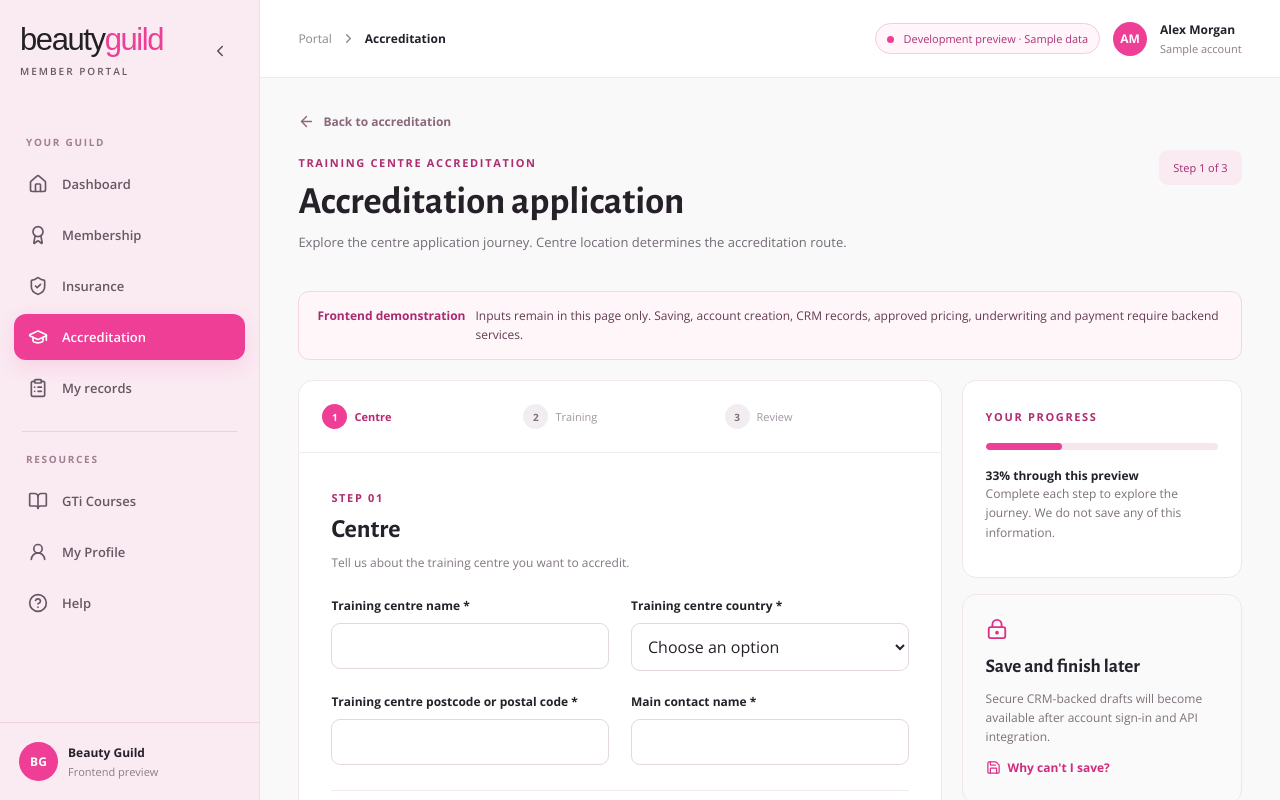
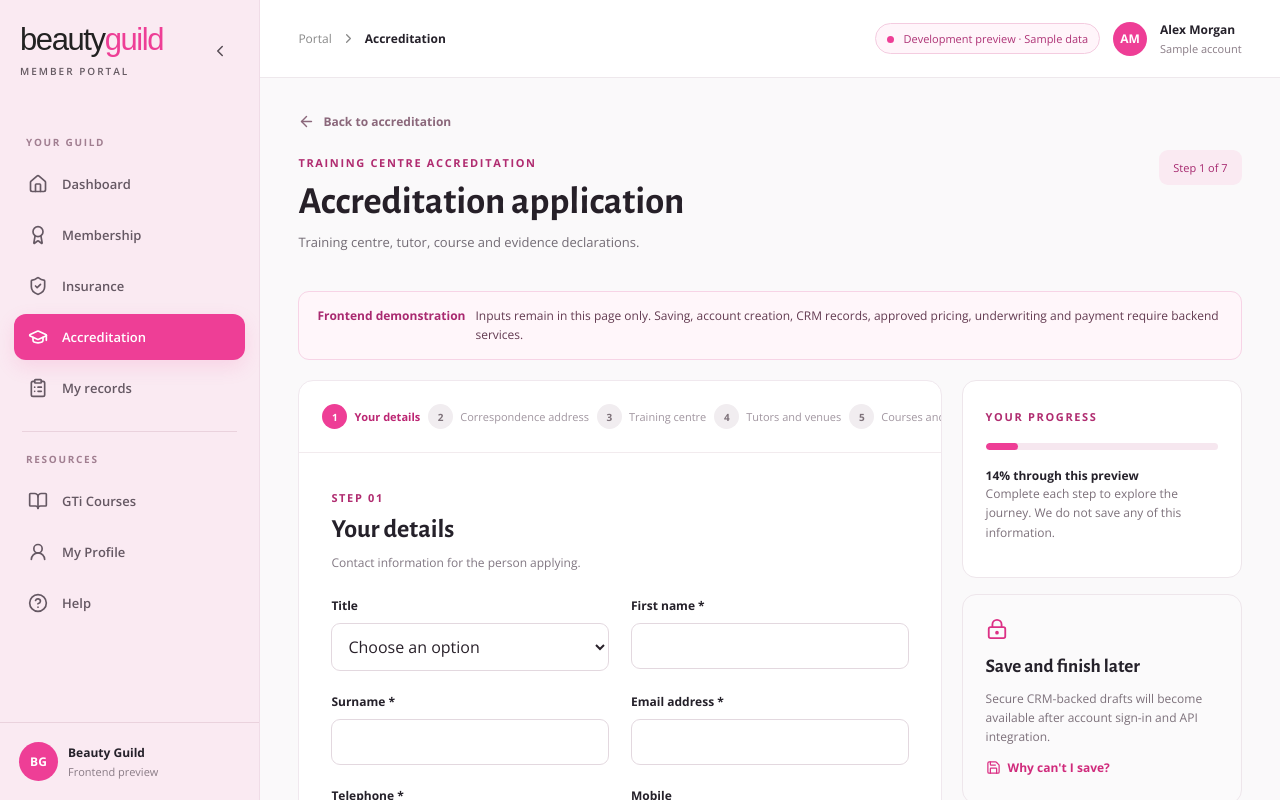
Before and after one commit to A2Z-Cloud/BeautyGuild_Portal, a React (Vite) app in the folder apps/portal/: page /accreditation/new in a window 1280 px wide. Shown: the top 800 px of the page. Built offline with nearby package versions, Linux system fonts and the light colour scheme; a web font is replaced by a local one.

Commit message:
feat(portal): expand V1-informed membership accreditation and insurance forms

```diff
--- a/apps/portal/src/JourneyConfig.js
+++ b/apps/portal/src/JourneyConfig.js
@@ -1,32 +1,107 @@
-const choice=(name,label,options,required=true)=>({name,label,type:'radio',options:options.map(o=>typeof o==='string'?{value:o,label:o}:o),required});
-const field=(name,label,type='text',required=true,more={})=>({name,label,type,required,...more});
+// Preview fields grounded in V1's membership, accreditation and insurance journeys.
+// The backend remains authoritative for prices, eligibility, underwriting and CRM status.
+const f=(name,label,type='text',required=true,extra={})=>({name,label,type,required,...extra});
+const list=x=>x.map(o=>typeof o==='string'?{value:o,label:o}:o);
+const pick=(name,label,x,extra={})=>f(name,label,'radio',true,{options:list(x),...extra});
+const multi=(name,label,x,required=false,extra={})=>f(name,label,'multi',required,{options:list(x),...extra});
+const select=(name,label,x,required=true)=>f(name,label,'select',required,{options:list(x)});
+const yn=(name,label,extra={})=>pick(name,label,[{value:'yes',label:'Yes'},{value:'no',label:'No'}],extra);
+const UK=['United Kingdom','England','Scotland','Wales','Northern Ireland','Ireland','France','Spain','Other'];
+const yes=name=>v=>v[name]==='yes';
+const salon=v=>(v.workingMethods||[]).includes('salon');
 export const JOURNEYS={
-  membership:{
-    title:'Membership', kicker:'BECOME A MEMBER',
-    intro:'Explore membership options and enter your information in this interactive example.',
-    steps:[
-      {title:'Membership',description:'Choose the type of membership you would like to explore.',fields:[choice('plan','Membership option',['Guild Associate','Guild Professional','Guild International']),choice('working','How do you work?',['Self-employed','Employed','Training centre','Other'])]},
-      {title:'Your details',description:'We will ask for verified contact information once the backend is connected.',fields:[field('name','Full name'),field('email','Email address','email'),field('business','Business or trading name','text',false),field('postcode','Postcode')]},
-      {title:'Review',description:'Check your details before the live submission and payment stage.',fields:[field('accept','I understand this is a demonstration and no membership will be created.','checkbox')]},
-    ],
-  },
-  accreditation:{
-    title:'Accreditation', kicker:'TRAINING CENTRE ACCREDITATION',
-    intro:'Explore the centre application journey. Centre location determines the accreditation route.',
-    steps:[
-      {title:'Centre',description:'Tell us about the training centre you want to accredit.',fields:[field('centre','Training centre name'),field('country','Training centre country','select',true,{options:['United Kingdom','England','Scotland','Wales','Northern Ireland','Ireland','France','Spain','Other']}),field('postcode','Training centre postcode or postal code'),field('contact','Main contact name')]},
-      {title:'Training',description:'Provide an example of your training provision.',fields:[choice('delivery','How do you deliver courses?',['In person','Online','Both']),field('course','Primary course title'),field('tutors','Number of tutors','number'),field('notes','Additional information','textarea',false)]},
-      {title:'Review',description:'The live application will verify membership and accreditation eligibility.',fields:[field('accept','I understand this is only a demonstration and no accreditation will be awarded.','checkbox')]},
-    ],
-  },
-  insurance:{
-    title:'Insurance', kicker:'BUSINESS INSURANCE',
-    intro:'Try the insurance questionnaire and see how the cover selection journey is presented.',
-    steps:[
-      {title:'Business',description:'Tell us about your business. No information is sent to an insurer.',fields:[choice('route','What best describes your business?',[{value:'individual',label:'Individual practitioner'},{value:'salon',label:'Salon or business premises'}]),field('business','Trading name'),field('postcode','Business postcode'),field('turnover','Approximate annual turnover (£)','number',true)]},
-      {title:'Cover',description:'Select the cover options you wish to explore in this example.',fields:[choice('liability','Include Public Liability?', ['Yes','No']),choice('employees','Do you employ other people?', ['Yes','No']),choice('contents','Would you like to explore contents cover?',['Yes','No'])]},
-      {title:'Declarations',description:'Answer the preview statements. Real underwriting checks are not connected.',fields:[choice('claims','Have you had insurance claims in the last five years?',['Yes','No']),choice('qualified','Do you hold appropriate qualifications for your treatments?',['Yes','No']),field('accept','I understand no premium, underwriting decision or insurance cover is provided in this preview.','checkbox')]},
-      {title:'Review',description:'Review your answers. Live pricing and checkout require a backend connection.',fields:[]},
-    ],
-  },
+membership:{title:'Membership',kicker:'GUILD MEMBERSHIP',intro:'Explore membership options, branches, add-ons and available cover.',steps:[
+{id:'cover',title:'Your membership',description:'Tell us about the membership you need.',fields:[
+pick('membershipPurpose','I am joining as',['Individual practitioner','Salon owner','Training professional']),
+select('territory','Where are you based?',UK),yn('insuranceWanted','Would you like insurance with your membership?'),
+pick('frequency','Preferred payment frequency',['Annual','Monthly'])]},
+{id:'details',title:'Your details',description:'Identity and contact information for your membership.',fields:[
+select('title','Title',['Mr','Mrs','Miss','Ms','Mx','Dr'],false),
+f('firstName','First name'),f('lastName','Surname'),f('email','Email address','email'),f('mobile','Mobile','tel'),
+f('business','Business name','text',false),f('address1','Address line 1'),f('address2','Address line 2','text',false),
+f('town','Town / city'),f('county','County','text',false),f('postcode','Postcode')]},
+{id:'options',title:'Membership options',description:'Live eligibility and prices will be verified by the backend.',fields:[
+select('membershipLevel','Membership level',['Associate Membership','Full Membership','International Membership']),
+multi('branches','Professional branches',['Beauty','Nails','Holistic','Hair','Spa'],true),
+yn('newMember','Is this your first membership?'),yn('renewal','Are you renewing?',{required:false})]},
+{id:'addons',title:'Add-ons',description:'Explore optional membership services.',fields:[
+multi('additionalBranches','Additional branches',['Beauty','Nails','Holistic','Hair','Spa']),
+yn('teaching','Do you provide teaching or training?'),yn('printedCertificate','Printed certificate?',{required:false}),
+f('notes','Additional information','textarea',false)]},
+{id:'insurance',title:'Insurance options',description:'Combined insurance requires separate risk questions and underwriting.',when:yes('insuranceWanted'),fields:[
+yn('liability','Include public liability?'),yn('professional','Include treatment cover?'),
+yn('contents','Consider equipment / contents?',{required:false}),f('coverNotes','Describe cover requirements','textarea',false)]},
+{id:'declarations',title:'Declarations',description:'Please review the statements below.',fields:[
+f('accuracy','I confirm the details entered for this demonstration are accurate.','checkbox'),
+f('ethics','I have reviewed the Guild Code of Ethics.','checkbox'),
+f('privacy','I acknowledge the privacy information.','checkbox')]},
+{id:'review',title:'Review and account',description:'Review before the account checkpoint. No real application will be submitted.',fields:[]}
+]},
+accreditation:{title:'Accreditation',kicker:'TRAINING CENTRE ACCREDITATION',intro:'Training centre, tutor, course and evidence declarations.',steps:[
+{id:'applicant',title:'Your details',description:'Contact information for the person applying.',fields:[
+select('title','Title',['Mr','Mrs','Miss','Ms','Mx','Dr'],false),
+f('firstName','First name'),f('lastName','Surname'),f('email','Email address','email'),f('phone','Telephone','tel'),
+f('mobile','Mobile','tel',false)]},
+{id:'contact-address',title:'Correspondence address',description:'This may differ from the teaching location.',fields:[
+select('contactCountry','Country',UK),f('address1','Address line 1'),f('address2','Address line 2','text',false),
+f('town','Town / city'),f('county','County','text',false),f('postcode','Postcode')]},
+{id:'centre',title:'Training centre',description:'Centre country determines UK versus International Accreditation.',fields:[
+f('centre','Training school name'),select('country','Training centre country',UK),
+f('centreContact','Contact name'),f('centreEmail','Centre email','email'),f('centreMobile','Centre mobile','tel'),
+f('centreAddress','Centre address line 1'),f('centreTown','Centre town'),f('centreCounty','Centre county','text',false),
+f('centrePostcode','Centre postcode')]},
+{id:'tutors',title:'Tutors and venues',description:'Indicate additional teaching staff and venues.',fields:[
+yn('otherTutors','Do you engage other tutors?'),yn('tutorQualified','Do tutors hold relevant qualifications for six months?',{when:yes('otherTutors')}),
+f('tutorCount','Number of tutors','number',true,{when:yes('otherTutors')}),
+f('tutorDetails','Tutor names, qualifications and emails','textarea',true,{when:yes('otherTutors')}),
+yn('additionalVenues','Do you teach at additional venues?'),
+f('venueDetails','Other venue details','textarea',false,{when:yes('additionalVenues')})]},
+{id:'courses',title:'Courses and delivery',description:'Select subject areas. The live catalogue is not connected.',fields:[
+multi('courses','Course subjects',['Beauty Therapy','Nail Technology','Holistic Therapy','Make-up','Massage','Lashes and Brows','Hair','Other'],true),
+f('courseDetails','Course / qualification details','textarea'),
+multi('delivery','Delivery methods',['Classroom','Live online','Blended','Self-paced'],true),
+multi('assessment','Assessment methods',['Practical','Theory','Portfolio','Other'],true)]},
+{id:'declarations',title:'Accreditation declarations',description:'Confirm training and qualification standards.',fields:[
+yn('qualifiedSixMonths','Have you held the qualification for six months?'),
+yn('teachingQualification','Do you hold a teaching qualification?'),
+yn('evidenceAvailable','Can you provide evidence if requested?'),
+f('terms','I accept the application terms and privacy information.','checkbox')]},
+{id:'review',title:'Review and account',description:'Review your answers. CRM validity dates are read from the actual Accreditation record in live mode.',fields:[]}
+]},
+insurance:{title:'Insurance',kicker:'BEAUTY GUILD INSURANCE',intro:'Business, cover, property, declarations and quotation summary.',steps:[
+{id:'about',title:'About you',description:'Applicant details for your insurance quotation.',fields:[
+f('firstName','First name'),f('lastName','Surname'),f('email','Email address','email'),
+f('mobile','Telephone','tel'),select('country','Territory',UK),f('postcode','Postcode'),
+pick('frequency','Payment frequency',['Annual','Monthly'])]},
+{id:'business',title:'How you work',description:'Select all applicable working arrangements.',fields:[
+multi('workingMethods','How you work',[
+{value:'home',label:'Working from home'},{value:'mobile',label:'Mobile therapist'},{value:'rented',label:'Rented salon room'},
+{value:'subcontractor',label:'Subcontractor'},{value:'salon',label:'Salon / commercial premises'}],true),
+f('business','Trading name'),f('turnover','Annual turnover (£)','number'),
+yn('employees','Do you employ other people?'),f('employeeCount','Number of employees','number',true,{when:yes('employees')}),
+yn('namedPeople','Insure named additional people?'),f('namedDetails','Additional people / roles','textarea',true,{when:yes('namedPeople')})]},
+{id:'cover',title:'Your cover',description:'Select cover and specialist treatments.',fields:[
+yn('liability','Include public liability?'),yn('treatmentCover','Include professional treatment cover?'),
+multi('treatments','Specialist treatment extensions',['Microneedling','Dermaplaning','Microblading / SPMU','Advanced Electrolysis','Piercing','Other']),
+yn('qualified','Are you qualified for the selected treatments?'),yn('patchTesting','Will you complete required patch testing?'),
+yn('contents','Equipment / contents cover?'),f('contentsSum','Equipment or contents sum insured (£)','number',true,{when:yes('contents')}),
+yn('businessInterruption','Business interruption cover?'),yn('buildingsCover','Buildings cover?')]},
+{id:'property',title:'Property and premises',description:'Extra premises details for salon or selected property cover.',
+when:v=>salon(v)||v.contents==='yes'||v.buildingsCover==='yes'||v.businessInterruption==='yes',fields:[
+f('premisesAddress','Premises address'),f('premisesTown','Premises town'),f('premisesPostcode','Premises postcode'),
+yn('soleOccupation','Sole occupation of premises?'),yn('standardConstruction','Standard construction?'),
+yn('floodHistory','Flood history?'),yn('subsidenceHistory','Subsidence history?'),
+f('buildingsSum','Buildings sum insured (£)','number',true,{when:yes('buildingsCover')}),
+f('interruptionSum','Business interruption sum insured (£)','number',true,{when:yes('businessInterruption')})]},
+{id:'declarations',title:'Underwriting declarations',description:'An underwriter, not this frontend, decides PASS, REFER or STOP.',fields:[
+yn('claimsHistory','Any claims or relevant losses?'),yn('bankruptcy','Any bankruptcy or insolvency?'),
+yn('potentialClaims','Any circumstances that could lead to claims?'),yn('convictions','Relevant convictions?'),
+yn('priorDecline','Previously declined or cancelled insurance?'),
+yn('over18','Aged over 18 and domiciled in a supported territory?'),
+yn('territorySupported','Services provided only in supported territories?'),
+f('declaration','I confirm that the information is complete and accurate.','checkbox'),
+f('nonAdvised','I understand this is a non-advised sale.','checkbox'),
+f('demandsNeeds','I confirm the demands and needs statement.','checkbox')]},
+{id:'review',title:'Review your quote',description:'No live premium, underwriting decision, policy or payment exists.',fields:[]}
+]}
 };
```
